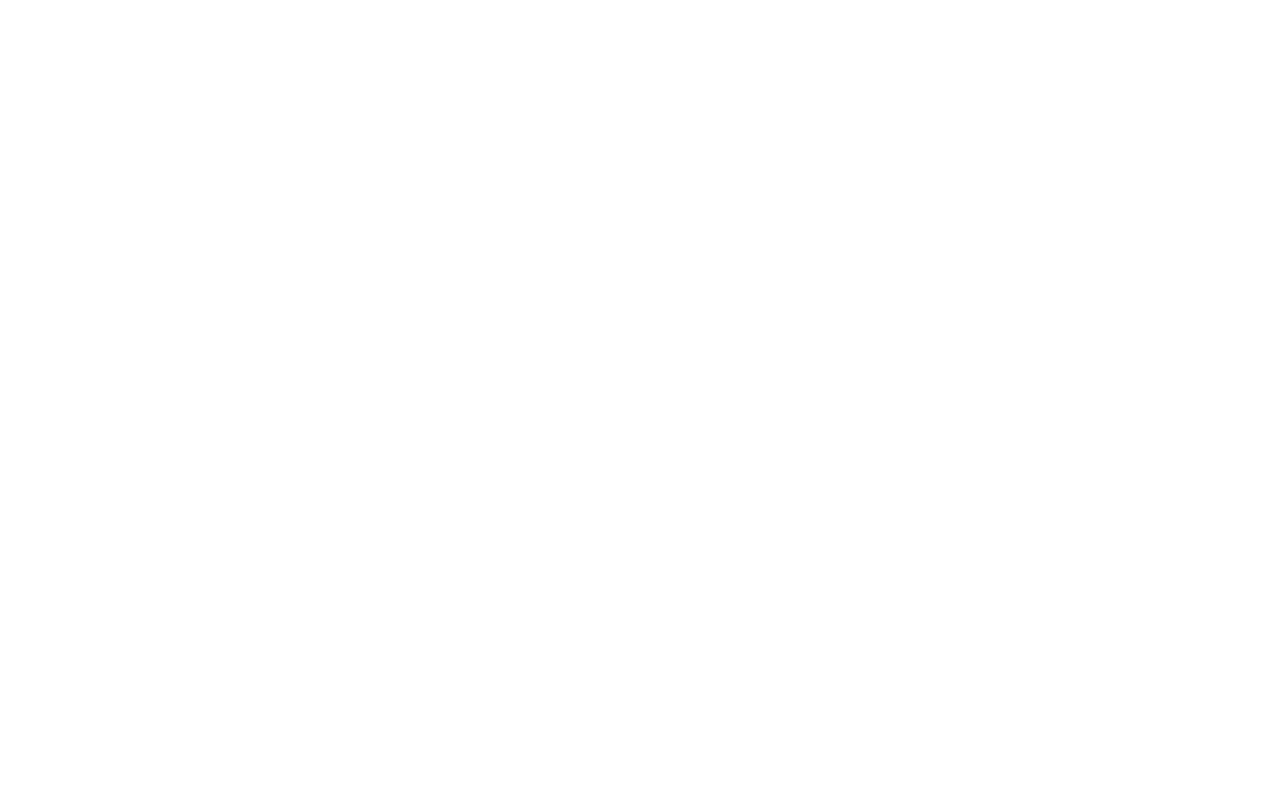
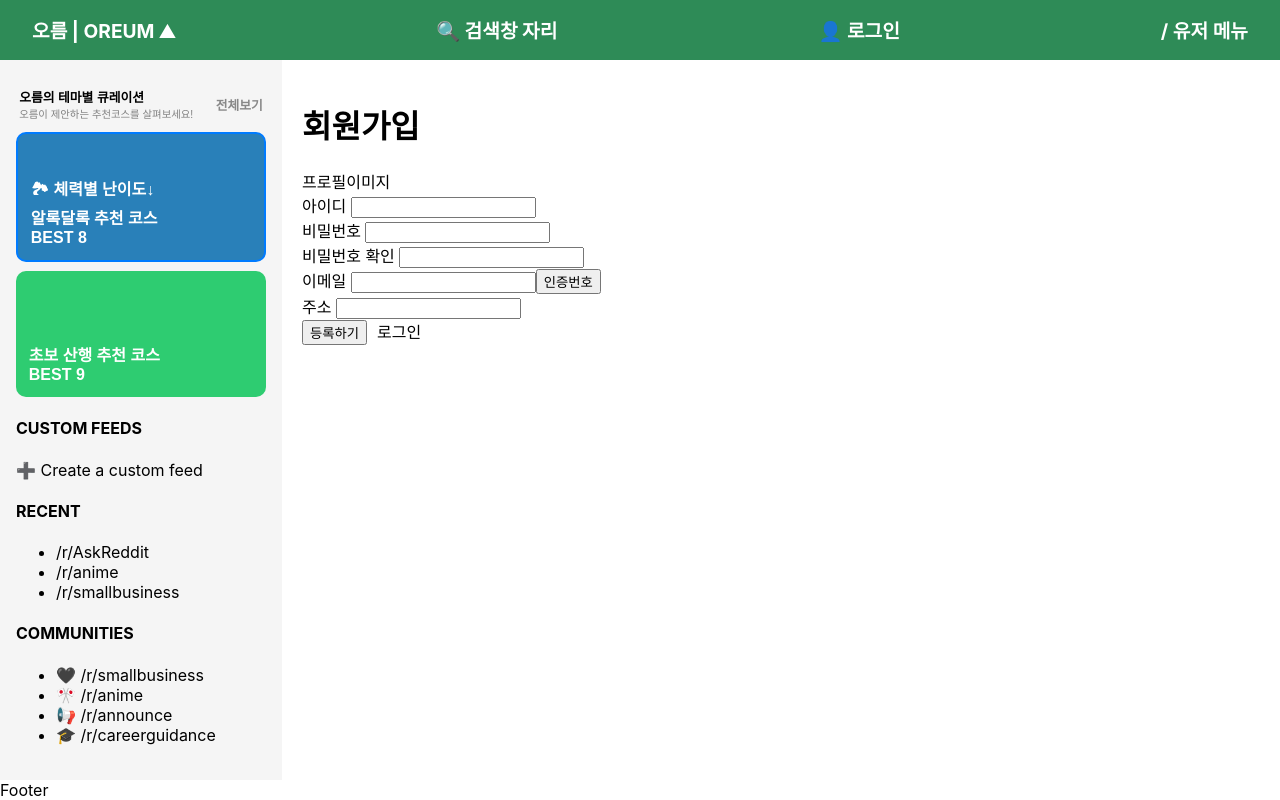
Before and after one commit to sanghyunbang/oreum-fronted-react, a React (Create React App) app: page /join in a window 1280 px wide. Before the commit this address had no page. Built offline with nearby package versions, Linux system fonts and the light colour scheme.

Commit message:
feat: 회원가입 기능 및 이동, docs: 사용자 테이블 추가
회원가입기능 및 회원가입 페이지 이동, 로그인 페이지에서 회원가입 페이지 이동 추가
DB users에 address varchar(255) 추가.

```diff
--- /dev/null
+++ b/src/pages/Join_Page.jsx
@@ -0,0 +1,87 @@
+import { useRef, useState } from "react";
+import { Link, useNavigate } from "react-router-dom";
+
+const JoinPage = () => {
+  const [formData, setFormData] = useState({pw: "", pwCheck: "", email: "", nickname: "", address:""});
+  const navigate = useNavigate();
+  const [errors, setErrors] = useState({});
+
+  // 포커스를 위한 ref들
+  const refs = {userid: useRef(), nickname: useRef(), pw: useRef(), pwCheck: useRef(), email: useRef(), address: useRef()};
+
+  const doChange = (e) => {
+    // if (e.target.name === "email") setECheck(false);
+    setFormData((prev) => ({ ...prev, [e.target.name]: e.target.value }));
+    setErrors((prev) => ({ ...prev, [e.target.name]: "" }));
+  };
+
+  const emailCheck = () => {
+    //이메일 인증
+  };
+
+  const doSubmit = (e) => {
+    e.preventDefault();
+    const newErrors = {};
+    if (!formData.nickname.trim()) newErrors.nickname = "아이디(을)를 입력하세요.";
+    if (!formData.pw.trim()) newErrors.pw = "비밀번호(을)를 입력하세요.";
+    if (!formData.pwCheck.trim()) newErrors.pwCheck = "비밀번호 확인(을)를 입력하세요.";
+    if (formData.pw !== formData.pwCheck) newErrors.pwCheck = "비밀번호가 일치하지 않습니다.";
+    if (!formData.email.trim()) newErrors.email = "이메일(을)를 입력하세요.";
+    // if (!formData.address.trim()) newErrors.address = "주소(을)를 입력하세요.";
+
+    if (Object.keys(newErrors).length > 0) {
+      setErrors(newErrors);
+      const firstErrorField = Object.keys(newErrors)[0];
+      refs[firstErrorField].current.focus();
+      return;
+    }
+
+    alert("등록 성공!!");
+    navigate("/login");
+  };
+
+  return (
+    <div>
+      <h1>회원가입</h1>
+      <div>프로필이미지</div>
+      <form onSubmit={doSubmit}>
+        아이디 <input type="text" name="nickname" value={formData.nickname} onChange={doChange} ref={refs.nickname} onBlur={() => {
+        if (!formData.nickname.trim()) setErrors(prev => ({ ...prev, nickname: "아이디(을)를 입력하세요." }));
+        else setErrors(prev => ({ ...prev, nickname: "" }));
+        }} />
+        {errors.nickname && <div style={{ color: "red" }}>{errors.nickname}</div>}
+        <br />
+
+        비밀번호 <input type="password" name="pw" value={formData.pw} onChange={doChange} ref={refs.pw} onBlur={() => {
+        if (!formData.pw.trim()) setErrors(prev => ({ ...prev, pw: "비밀번호(을)를 입력하세요." }));
+        else setErrors(prev => ({ ...prev, userid: "" }));
+        }} />
+        {errors.pw && <div style={{ color: "red" }}>{errors.pw}</div>}
+        <br />
+
+        비밀번호 확인 <input type="password" name="pwCheck" value={formData.pwCheck} onChange={doChange} ref={refs.pwCheck} onBlur={() => {
+        if (!formData.pwCheck.trim()) setErrors(prev => ({ ...prev, pwCheck: "비밀번호(을)를 입력하세요." }));
+        else setErrors(prev => ({ ...prev, pwCheck: "" }));
+        }} />
+        {errors.pwCheck && <div style={{ color: "red" }}>{errors.pwCheck}</div>}
+        <br />
+
+        이메일 <input type="email" name="email" value={formData.email} onChange={doChange} ref={refs.email} onBlur={() => {
+        if (!formData.email.trim()) setErrors(prev => ({ ...prev, email: "이메일(을)를 입력하세요." }));
+        else setErrors(prev => ({ ...prev, email: "" }));
+        }} />
+        <button type="button" onClick={emailCheck}>인증번호</button>
+        {errors.email && <div style={{ color: "red" }}>{errors.email}</div>}
+        <br />
+
+        주소 <input type="text" name="address" value={formData.address} onChange={doChange} ref={refs.address} />
+        <br />
+
+        <button type="submit">등록하기</button>
+        <Link to="/login" style={{ color: 'black', textDecoration: 'none', marginLeft:'10px'}}>로그인</Link>
+      </form>
+    </div>
+  );
+};
+
+export default JoinPage;
--- a/src/pages/LoginPage.jsx
+++ b/src/pages/LoginPage.jsx
@@ -1,22 +1,25 @@
 import React, { useState } from 'react';
+import { Link } from 'react-router-dom';
 
 const LoginPage = ()=>{
     const [formData, setFormData] = useState({userid:"",pw:""});
-    const people = {userid:"안녕",pw:"123"};
+    const [errors, setErrors] = useState({});
+    const people = {nickname:"안녕",pw:"123"};
     const doChange = (e)=>{
         setFormData(prev=>({...prev,[e.target.name]:e.target.value}));
-        console.log(formData.userid);
+        setErrors(prev => ({ ...prev, [e.target.name]: "" }));
     }
     const doSubmit=async(e)=>{
          e.preventDefault();
-        if(formData.userid===""){
-            alert("올바른 아이디(을)를 입력하시오.");
-            return;
-        }else if(formData.pw===""){
-            alert("올바른 비밀번호(을)를 입력하시오.");
-            return;
+        const newErrors = {};
+        if (!formData.nickname.trim()) newErrors.nickname = "아이디를 입력하세요.";
+        if (!formData.pw.trim()) newErrors.pw = "비밀번호를 입력하세요.";
+
+        if (Object.keys(newErrors).length > 0) {
+        setErrors(newErrors);
+        return;
         }
-        if(formData.userid !== people.userid || formData.pw !== people.pw){
+        if(formData.nickname !== people.nickname || formData.pw !== people.pw){
             alert("아이디 또는 비밀번호가 일치하지 않습니다.");
             return;
         }else{
@@ -28,9 +31,14 @@ const LoginPage = ()=>{
             <h1>로그인</h1>
             <div>
                 <form onSubmit={doSubmit}>
-                    아이디<input type='text' name='userid' value={formData.userid||""} onChange={doChange} /><br/><br/>
-                    비밀번호<input type='text' name='pw' value={formData.pw||""} onChange={doChange} /> <br/><br/>
-                    <button type='submit'>로그인</button> <br/>아이디 찾기 비밀번호찾기 회원가입
+                    아이디<input type='text' name='nickname' value={formData.nickname||""} onChange={doChange} />
+                    {errors.nickname && <div style={{ color: 'red' }}>{errors.nickname}</div>}<br/><br/>
+                    비밀번호<input type='text' name='pw' value={formData.pw||""} onChange={doChange} />
+                    {errors.pw && <div style={{ color: 'red' }}>{errors.pw}</div>}<br/><br/>
+                    <button type='submit'>로그인</button> <br/>
+                    아이디 찾기
+                    비밀번호찾기
+                    <Link to="/join" style={{ color: 'black', textDecoration: 'none' }}> 회원가입</Link>
                 </form>
             </div>
         </div>
--- a/src/routes/AppRoutes.jsx
+++ b/src/routes/AppRoutes.jsx
@@ -4,6 +4,7 @@ import Home from '../pages/Home';
 import MapPage from '../pages/MapPage';
 import BoardPage from '../pages/BoardPage';
 import LoginPage from '../pages/LoginPage';
+import JoinPage from '../pages/Join_Page';
 
 const AppRoutes = () => (
   <Router>
@@ -13,6 +14,7 @@ const AppRoutes = () => (
         <Route path="board" element={<BoardPage />} />
         <Route path="map" element={<MapPage />} /> {/* 지도 페이지 */}
         <Route path="login" element={<LoginPage />} />
+        <Route path="join" element={<JoinPage />}  />
       </Route>
     </Routes>
   </Router>
```
